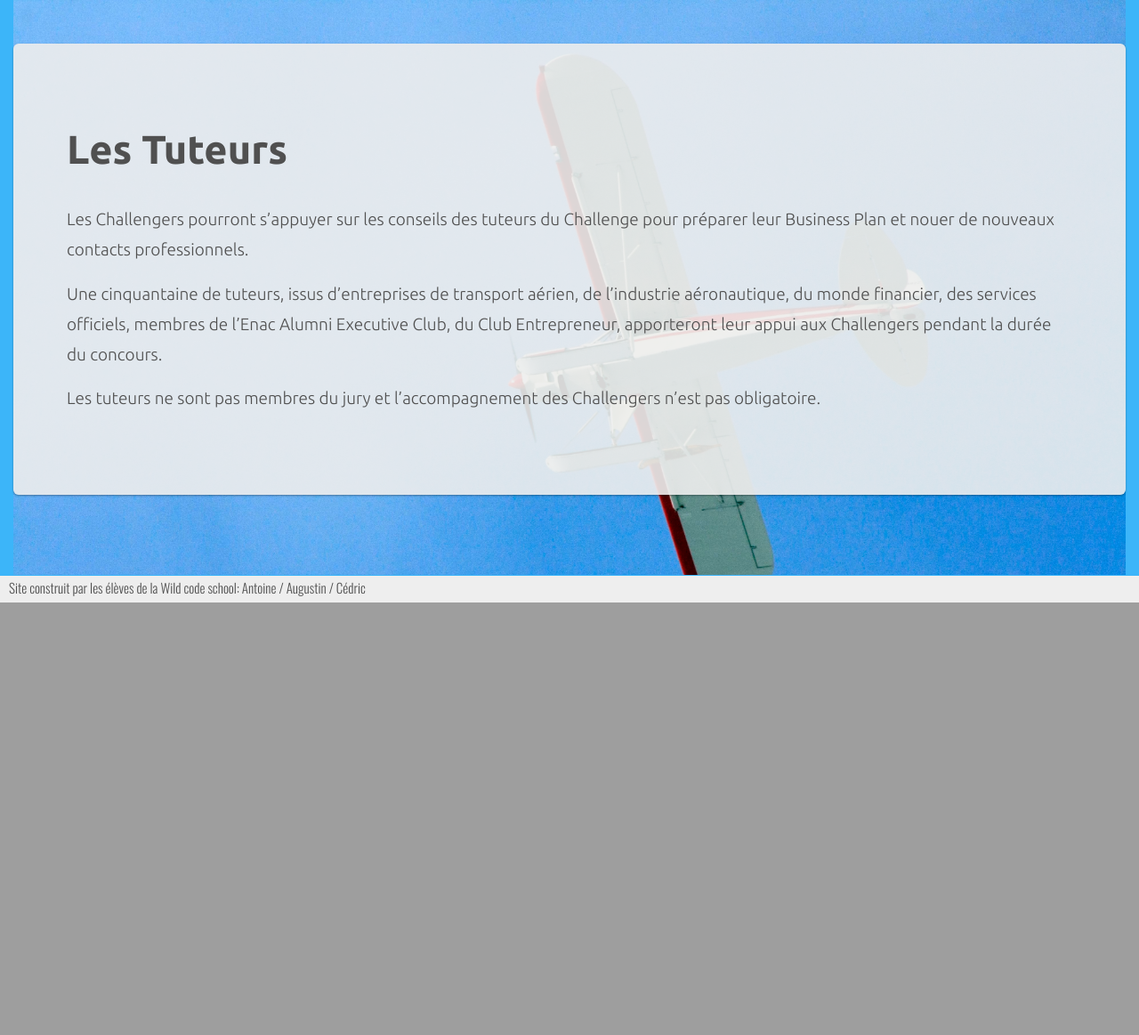
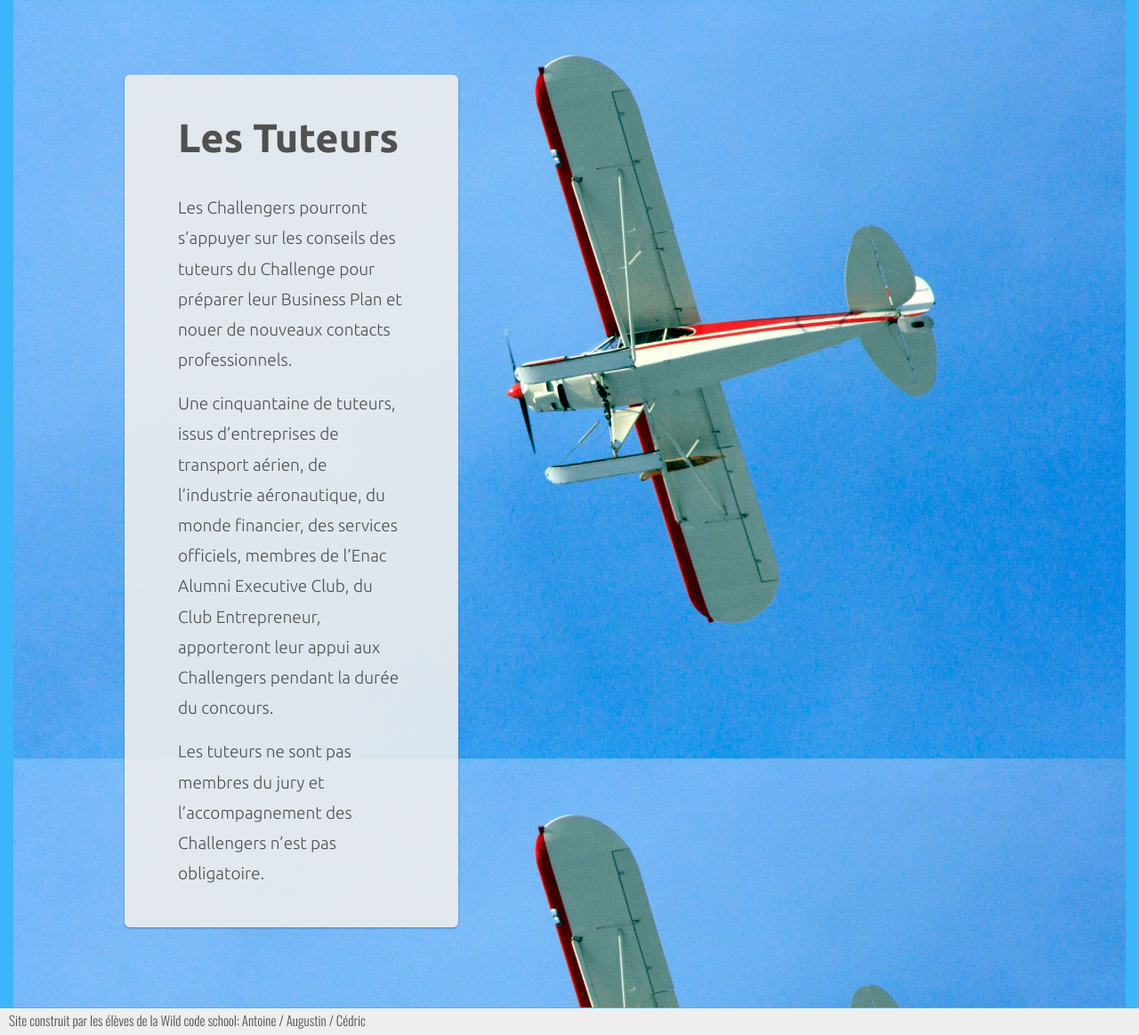
Before and after one commit to AntoineVincent/enac2, a PHP site: page / in a window 1280 px wide. Shown: the part 2936-4099 px from the top of the page at 89% size. Before the commit the page ends 3613 px from the top, so only its background shows below. Run offline with PHP 8.4, Linux system fonts and the light colour scheme; some libraries are stand-ins or nearby versions; grey boxes are pictures that could not be loaded.

Commit message:
modification taille video

```diff
--- a/css/style.css
+++ b/css/style.css
@@ -170,16 +170,16 @@ section.bg-avion{
 .jumbotron p {
   font-size:19px;
 }
-<<<<<<< HEAD
+
 
 video#bgvid {
     position: fixed;
     top: 50%;
     left: 50%;
-    min-width: 100%;
-    min-height: 100%;
-    width: 100%;
-    height: 100%;
+    min-width: 500px;
+
+    width: 500px;
+    height: auto;
     z-index: -100;
     -ms-transform: translateX(-50%) translateY(-50%);
     -moz-transform: translateX(-50%) translateY(-50%);
@@ -192,14 +192,14 @@ video#bgvid {
 	height:650px;
 	}
 
-=======
+
 .tute {
   width: 30%;
   margin-left: 10%;
   padding: 0 30px;
   margin-top:25px;
 }
->>>>>>> origin/master
+
 /* debut de l'onglet contact*/
 .conteneurcontact
 {
```
